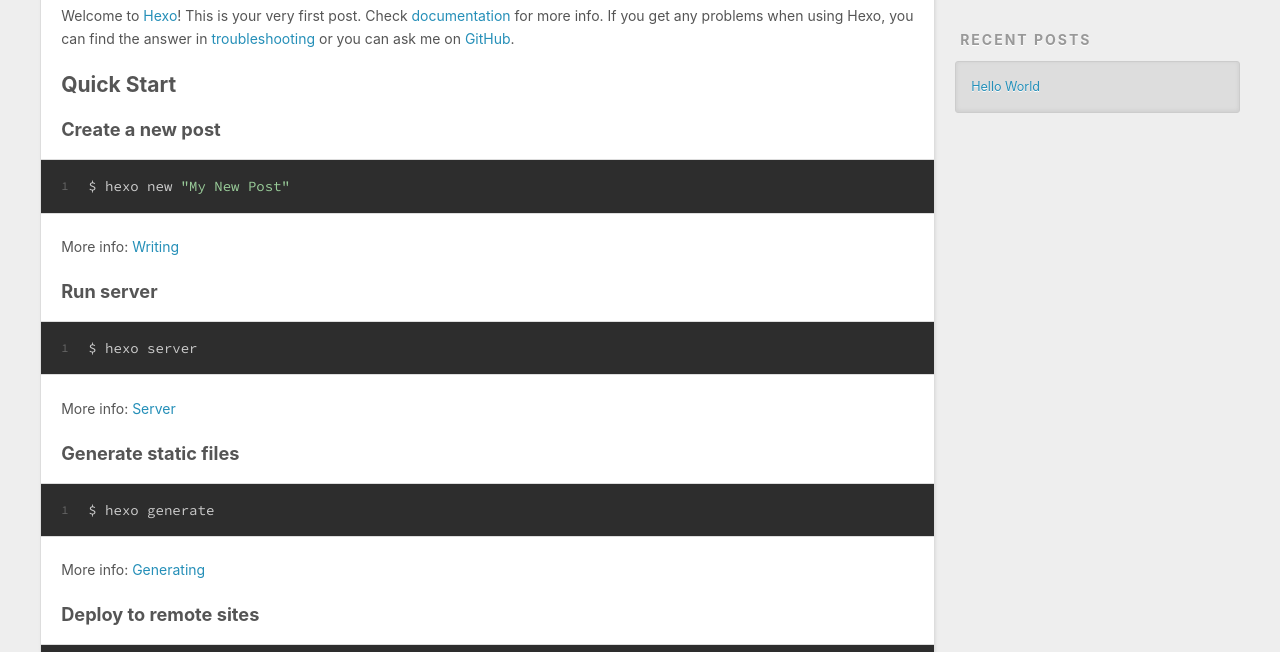
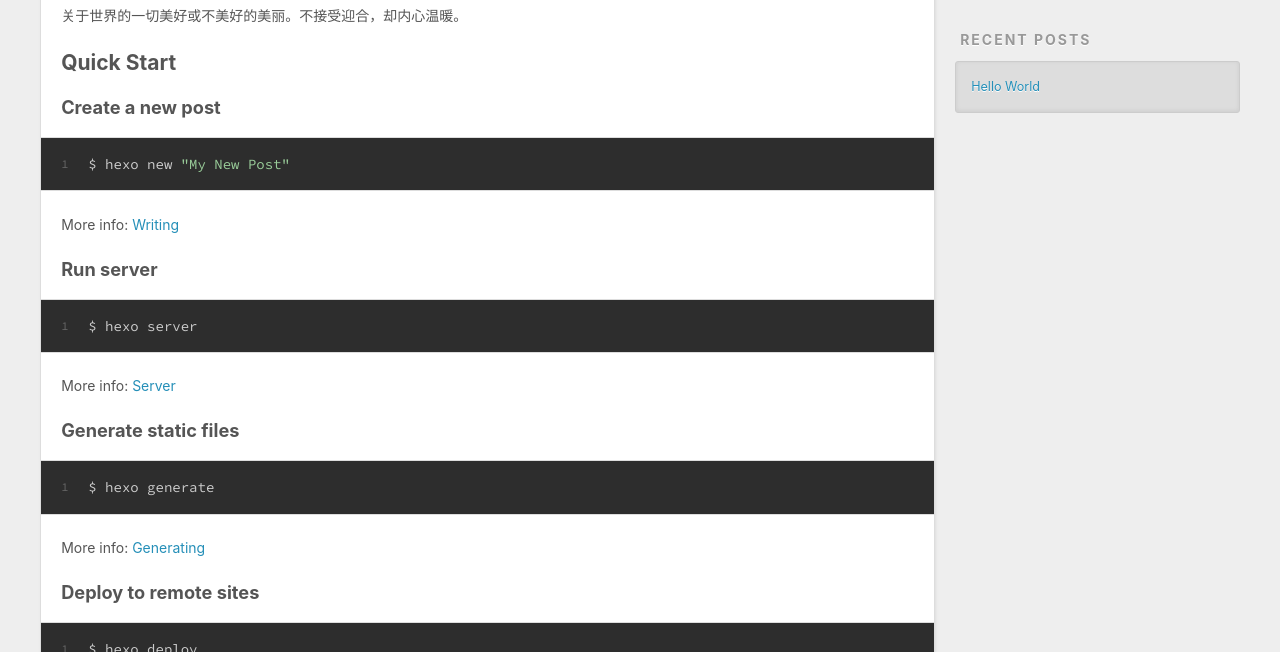
Before and after one commit to Irenerrr/Irenerrr.github.io, a plain HTML site: page 2020/02/05/hello-world/index.html in a window 1280 px wide. Shown: the part 448-1100 px from the top of the page. Drawn offline with nearby package versions, Linux system fonts and the light colour scheme.

Commit message:
Site updated: 2020-02-05 17:40:12

```diff
--- a/2020/02/05/hello-world/index.html
+++ b/2020/02/05/hello-world/index.html
@@ -7,15 +7,15 @@
 
   <title>Hello World | Hexo</title>
   <meta name="viewport" content="width=device-width, initial-scale=1, maximum-scale=1">
-  <meta name="description" content="Welcome to Hexo! This is your very first post. Check documentation for more info. If you get any problems when using Hexo, you can find the answer in troubleshooting or you can ask me on GitHub. Quick">
+  <meta name="description" content="关于世界的一切美好或不美好的美丽。不接受迎合，却内心温暖。 Quick StartCreate a new post1$ hexo new &quot;My New Post&quot;  More info: Writing Run server1$ hexo server  More info: Server Generate static files1$ hexo generate  More info: Ge">
 <meta property="og:type" content="article">
 <meta property="og:title" content="Hello World">
 <meta property="og:url" content="http://yoursite.com/2020/02/05/hello-world/index.html">
 <meta property="og:site_name" content="Hexo">
-<meta property="og:description" content="Welcome to Hexo! This is your very first post. Check documentation for more info. If you get any problems when using Hexo, you can find the answer in troubleshooting or you can ask me on GitHub. Quick">
+<meta property="og:description" content="关于世界的一切美好或不美好的美丽。不接受迎合，却内心温暖。 Quick StartCreate a new post1$ hexo new &quot;My New Post&quot;  More info: Writing Run server1$ hexo server  More info: Server Generate static files1$ hexo generate  More info: Ge">
 <meta property="og:locale" content="en_US">
 <meta property="article:published_time" content="2020-02-05T09:27:51.643Z">
-<meta property="article:modified_time" content="2020-02-05T09:27:51.643Z">
+<meta property="article:modified_time" content="2020-02-05T09:39:01.536Z">
 <meta property="article:author" content="John Doe">
 <meta name="twitter:card" content="summary">
 
@@ -88,7 +88,7 @@
 
     <div class="article-entry" itemprop="articleBody">
 
-        <p>Welcome to <a href="https://hexo.io/" target="_blank" rel="noopener">Hexo</a>! This is your very first post. Check <a href="https://hexo.io/docs/" target="_blank" rel="noopener">documentation</a> for more info. If you get any problems when using Hexo, you can find the answer in <a href="https://hexo.io/docs/troubleshooting.html" target="_blank" rel="noopener">troubleshooting</a> or you can ask me on <a href="https://github.com/hexojs/hexo/issues" target="_blank" rel="noopener">GitHub</a>.</p>
+        <p>关于世界的一切美好或不美好的美丽。不接受迎合，却内心温暖。</p>
 <h2 id="Quick-Start"><a href="#Quick-Start" class="headerlink" title="Quick Start"></a>Quick Start</h2><h3 id="Create-a-new-post"><a href="#Create-a-new-post" class="headerlink" title="Create a new post"></a>Create a new post</h3><figure class="highlight bash"><table><tr><td class="gutter"><pre><span class="line">1</span><br></pre></td><td class="code"><pre><span class="line">$ hexo new <span class="string">"My New Post"</span></span><br></pre></td></tr></table></figure>
 
 <p>More info: <a href="https://hexo.io/docs/writing.html" target="_blank" rel="noopener">Writing</a></p>
```
Also changed, not shown: index.html (+1 -1 lines).
